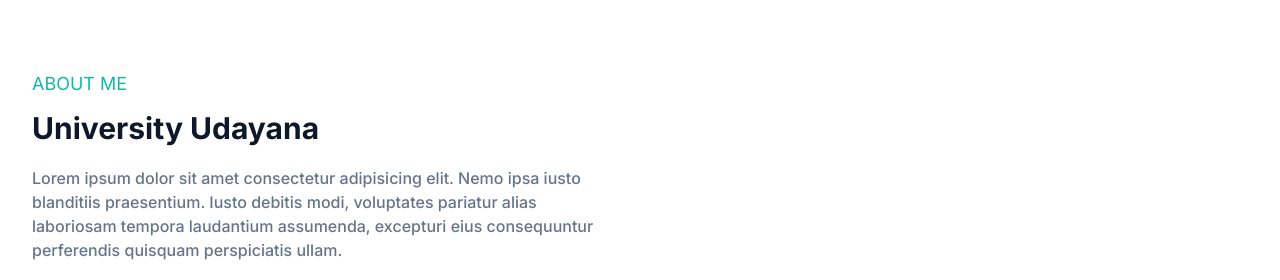
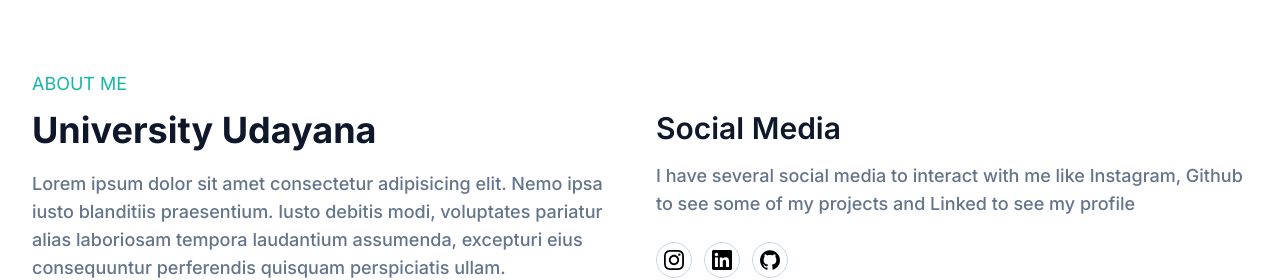
Before and after one commit to odeardika/odeardika-page, a Next.js app: page / in a window 1280 px wide. Shown: the part 554-834 px from the top of the page. Built offline with nearby package versions, Linux system fonts and the light colour scheme.

Commit message:
Done with about me page

```diff
--- a/components/About.jsx
+++ b/components/About.jsx
@@ -8,14 +8,14 @@
     <section id='about' className='pt-36 pb-32'>
         <div className='container'>
             <div className='flex flex-wrap'>
-                <div className="w-full px-4 mb-10">
+                <div className="w-full px-4 mb-10 lg:w-1/2">
                     <h4 className='font-bolld uppercase text-primary text-lg mb-3'>About Me</h4>
-                    <h2 className='font-bold text-dark text-3xl mb-5 max-w-md'>University Udayana</h2>
-                    <p className='font-medium text-base text-secondary max-w-xl'>Lorem ipsum dolor sit amet consectetur adipisicing elit. Nemo ipsa iusto blanditiis praesentium. Iusto debitis modi, voluptates pariatur alias laboriosam tempora laudantium assumenda, excepturi eius consequuntur perferendis quisquam perspiciatis ullam.</p>
+                    <h2 className='font-bold text-dark text-3xl mb-5 max-w-md lg:text-4xl'>University Udayana</h2>
+                    <p className='font-medium text-base text-secondary max-w-xl lg:text-lg'>Lorem ipsum dolor sit amet consectetur adipisicing elit. Nemo ipsa iusto blanditiis praesentium. Iusto debitis modi, voluptates pariatur alias laboriosam tempora laudantium assumenda, excepturi eius consequuntur perferendis quisquam perspiciatis ullam.</p>
                 </div>
-                <div className='w-full px-4'>
-                    <h3 className='font-semibold text-dark text-2xl mb-4'>Social Media</h3>
-                    <p className='font-medium text-base text-secondary mb-6'>I have several social media to interact with me like Instagram, Github to see some of my projects and Linked to see my profile</p>
+                <div className='w-full px-4 lg:w-1/2'>
+                    <h3 className='font-semibold text-dark text-2xl mb-4 lg:text-3xl lg:pt-10'>Social Media</h3>
+                    <p className='font-medium text-base text-secondary mb-6 lg:text-lg'>I have several social media to interact with me like Instagram, Github to see some of my projects and Linked to see my profile</p>
                     <div className='flex items-center'>
                         <InstagramIcon
                         className='w-9 h-9 mr-3 rounded-full flex justify-center items-center border border-slate-300 hover:border-primary hover:bg-primary hover:text-white'
```
